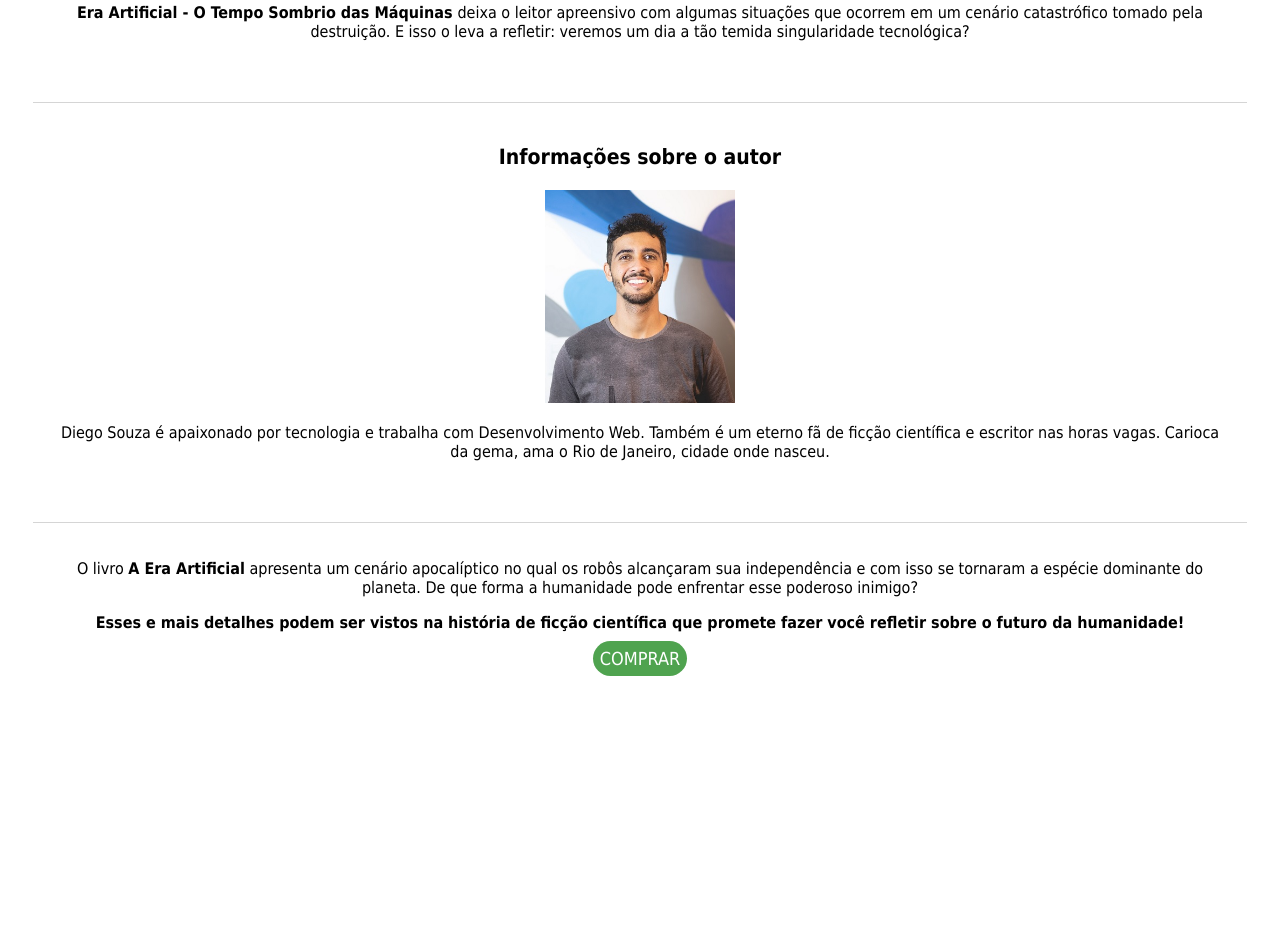
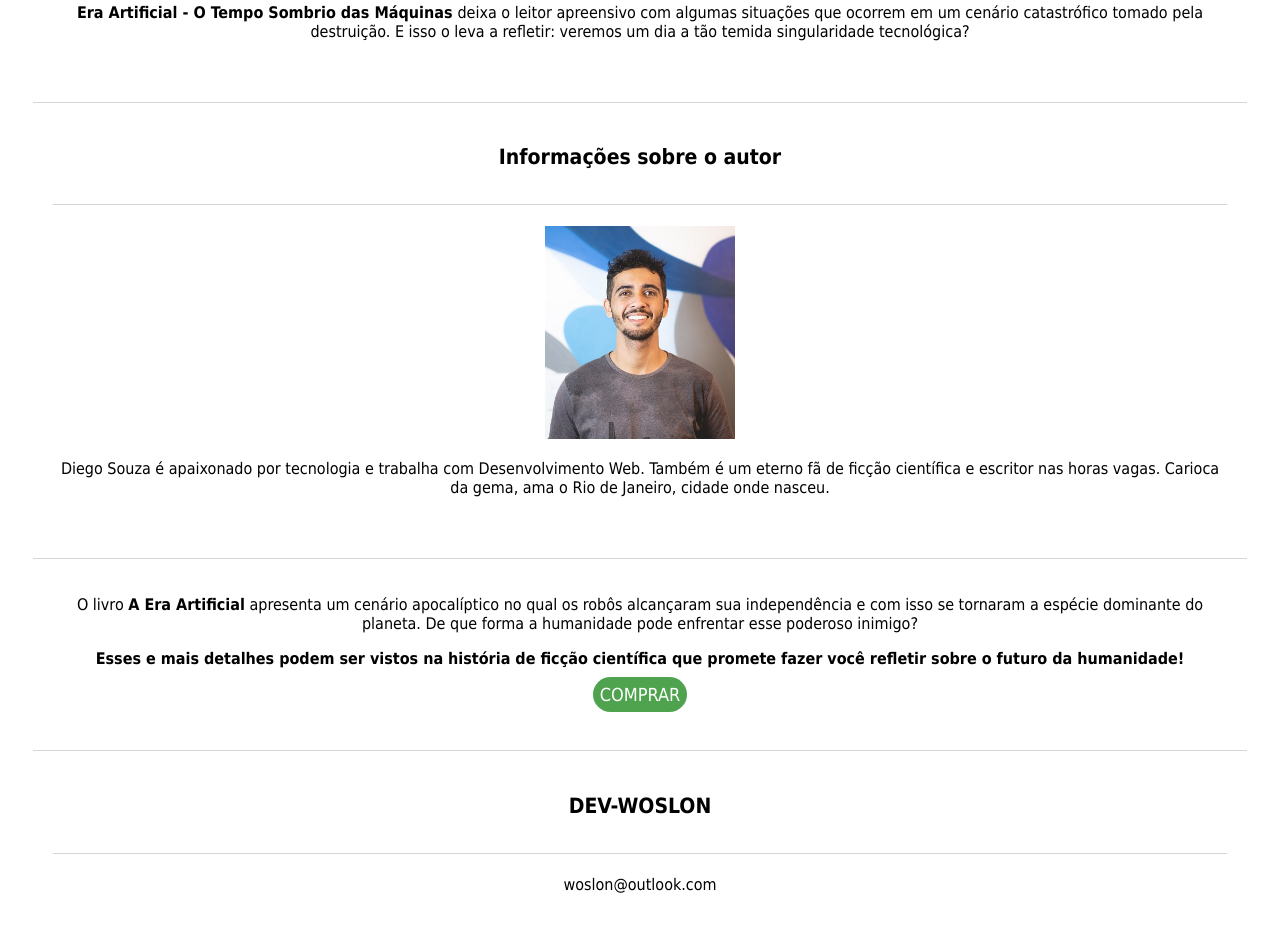
Before and after one commit to woslon/site-livro-era-digital, a plain HTML site: page index.html in a window 1280 px wide. Shown: the part 699-1633 px from the top of the page. Before the commit the page ends 1413 px from the top, so only its background shows below. Drawn offline with Linux system fonts and the light colour scheme.

Commit message:
atualizado

```diff
--- a/estilo.css
+++ b/estilo.css
@@ -5,6 +5,10 @@ div{
     padding: 20px;
     border-top: 1px solid #d5d5d5;
     margin: 25px;
+}
+h3{
+  border-bottom: 1px solid #d5d5d5;
+  padding-bottom: 35px;
 }
 
 img{
--- a/index.html
+++ b/index.html
@@ -29,6 +29,12 @@
         <p> <span>Esses e mais detalhes podem ser vistos na história de ficção científica que promete fazer você refletir sobre o futuro da humanidade!</span></p>
         <a href="https://amzn.to/3bXy1g9">COMPRAR</a>
     </div>
+    <div>
+        <h3>
+            DEV-WOSLON
+        </h3>
+        <p>woslon@outlook.com</p>
+    </div>
 
 
 </body>
```
